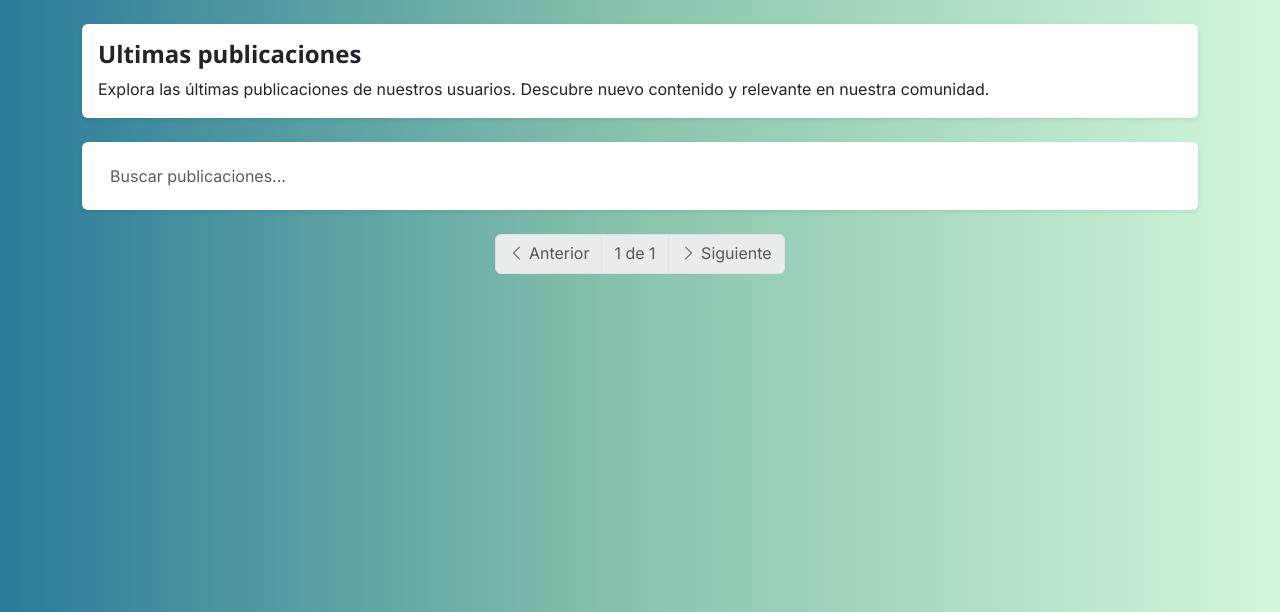
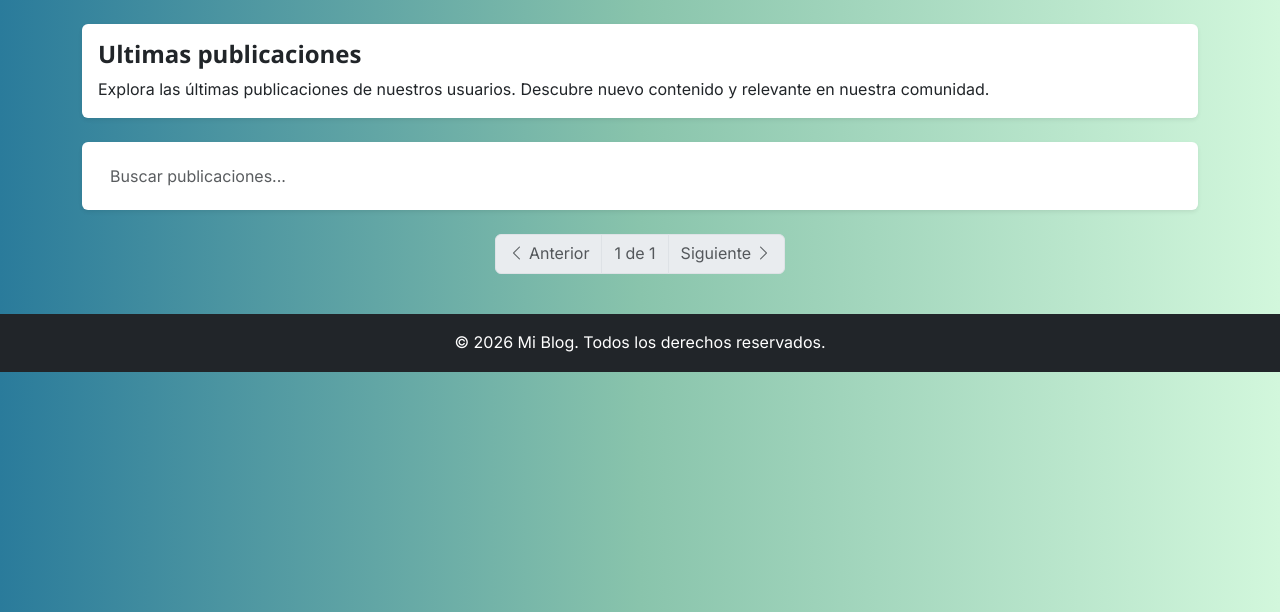
Before and after one commit to agetros/tpw2026, a Django app: page / in a window 1280 px wide. Shown: the part 58-670 px from the top of the page. Run offline with Django 5.2, Linux system fonts and the light colour scheme; data that the repository does not hold is empty; some libraries are stand-ins or nearby versions.

Commit message:
Add footer to base template and adjust pagination button text

```diff
--- a/posts/templates/blog/base.html
+++ b/posts/templates/blog/base.html
@@ -65,6 +65,11 @@
     {% block content %}
     {% endblock content %}
     </div>
+    <footer class="bg-dark text-white mt-4 py-3">
+        <div class="container-fluid px-3 px-md-5">
+            <p class="mb-0 text-center">&copy; {% now "Y" %} Mi Blog. Todos los derechos reservados.</p>
+        </div>
+    </footer>
     <script src="{% static 'blog/js/bootstrap.bundle.min.js' %}"></script>
 </body>
 </html>
--- a/posts/templates/blog/post_list.html
+++ b/posts/templates/blog/post_list.html
@@ -78,11 +78,11 @@
         </li>
         {% if posts.has_next %}
         <li class="page-item">
-            <a href="?page={{posts.next_page_number}}" class="page-link"><i class="bi bi-chevron-right"></i> Siguiente</a>
+            <a href="?page={{posts.next_page_number}}" class="page-link">Siguiente <i class="bi bi-chevron-right"></i></a>
         </li>
         {% else %}
         <li class="page-item disabled">
-            <a href="#" class="page-link"><i class="bi bi-chevron-right"></i> Siguiente</a>
+            <a href="#" class="page-link">Siguiente <i class="bi bi-chevron-right"></i></a>
         </li>
         {% endif %}
     </ul>
```
